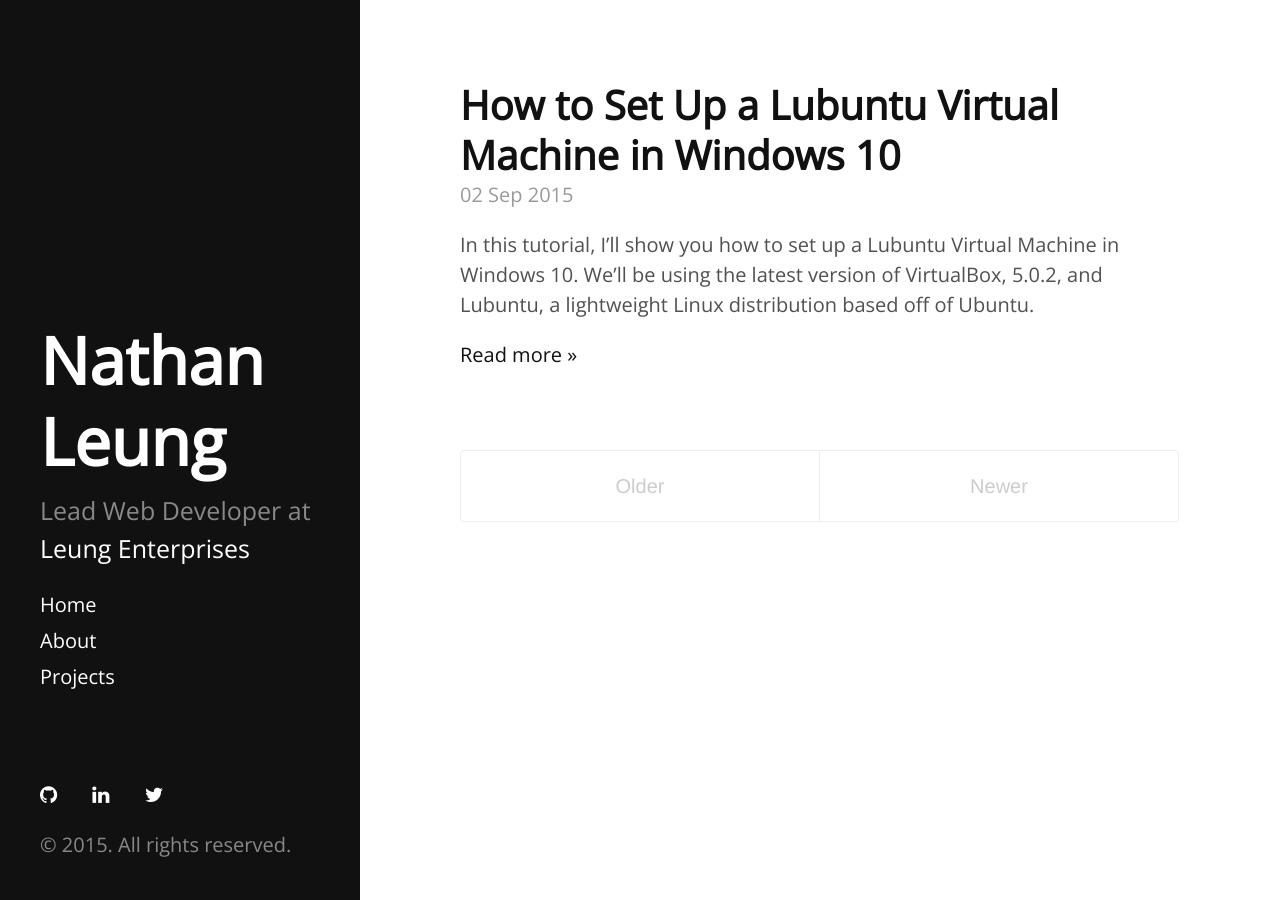
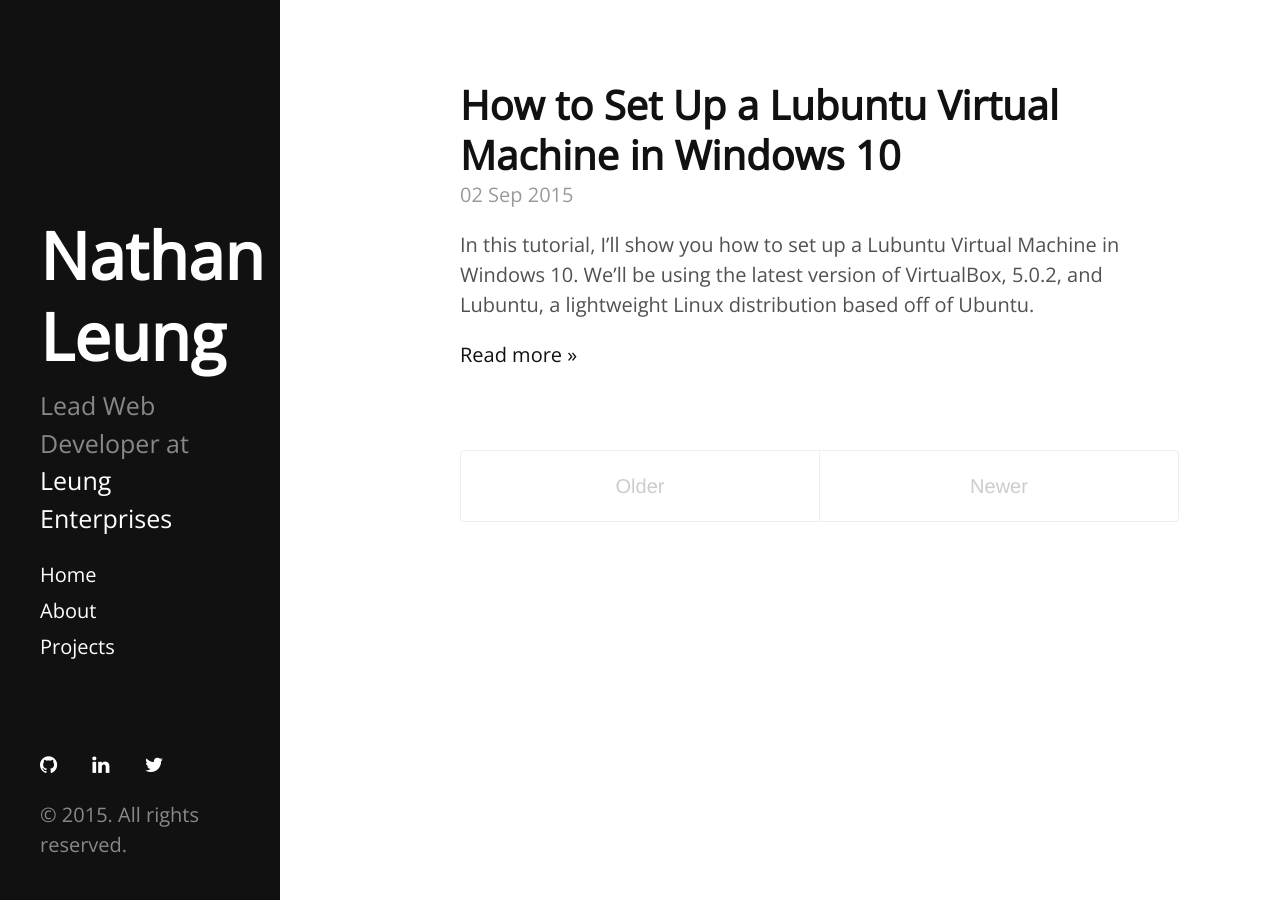
Before and after one commit to nathanhleung/blog-old.nathanhleung.com, a Jekyll site: the page built from index.html, in a window 1280 px wide. Built offline with Jekyll 4.4.1, drawn with Linux system fonts in a browser that asks for light colours; nearby versions of some CDN libraries; Markdown is read by kramdown in place of the engine named in the settings; the list of posts is cut into pages by our own code.

Commit message:
Update hyde.css

```diff
--- a/public/css/hyde.css
+++ b/public/css/hyde.css
@@ -65,7 +65,7 @@
     top: 0;
     left: 0;
     bottom: 0;
-    width: 18rem;
+    width: 14rem;
     text-align: left;
   }
 }
```
